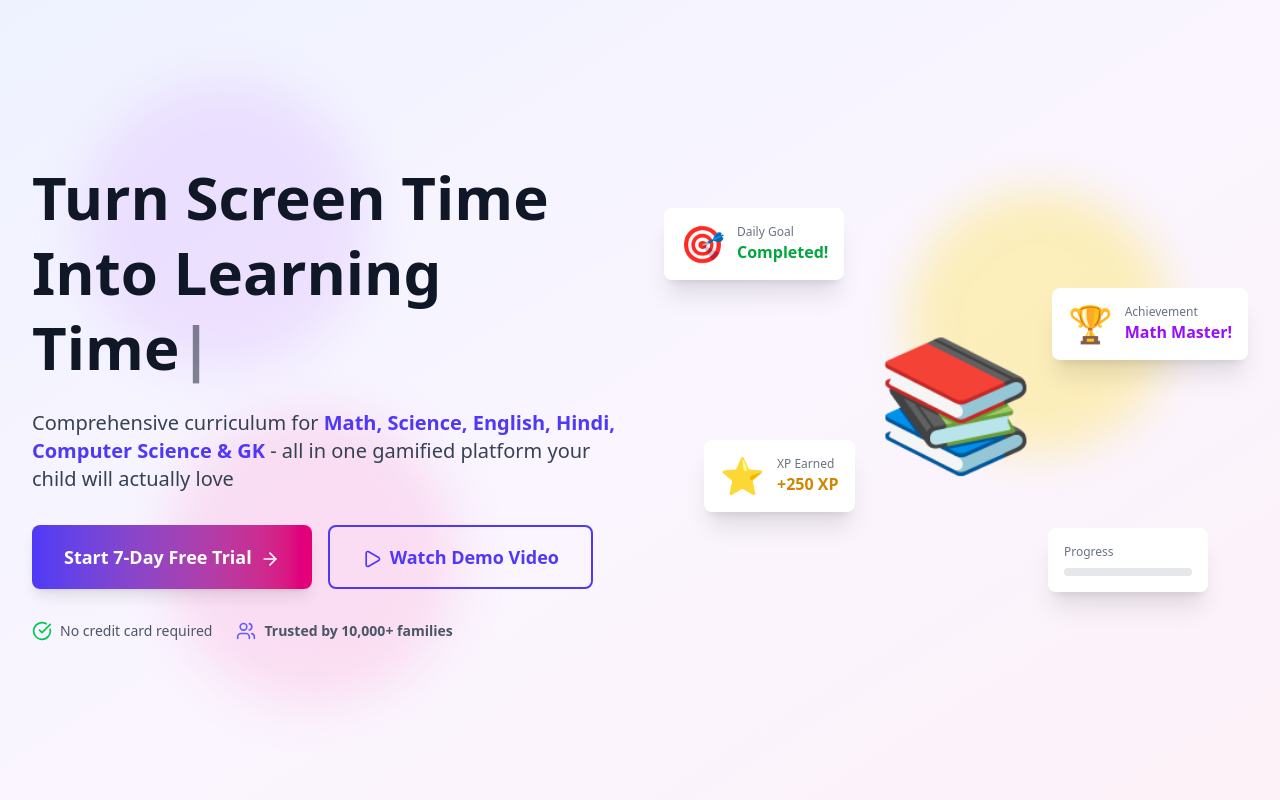
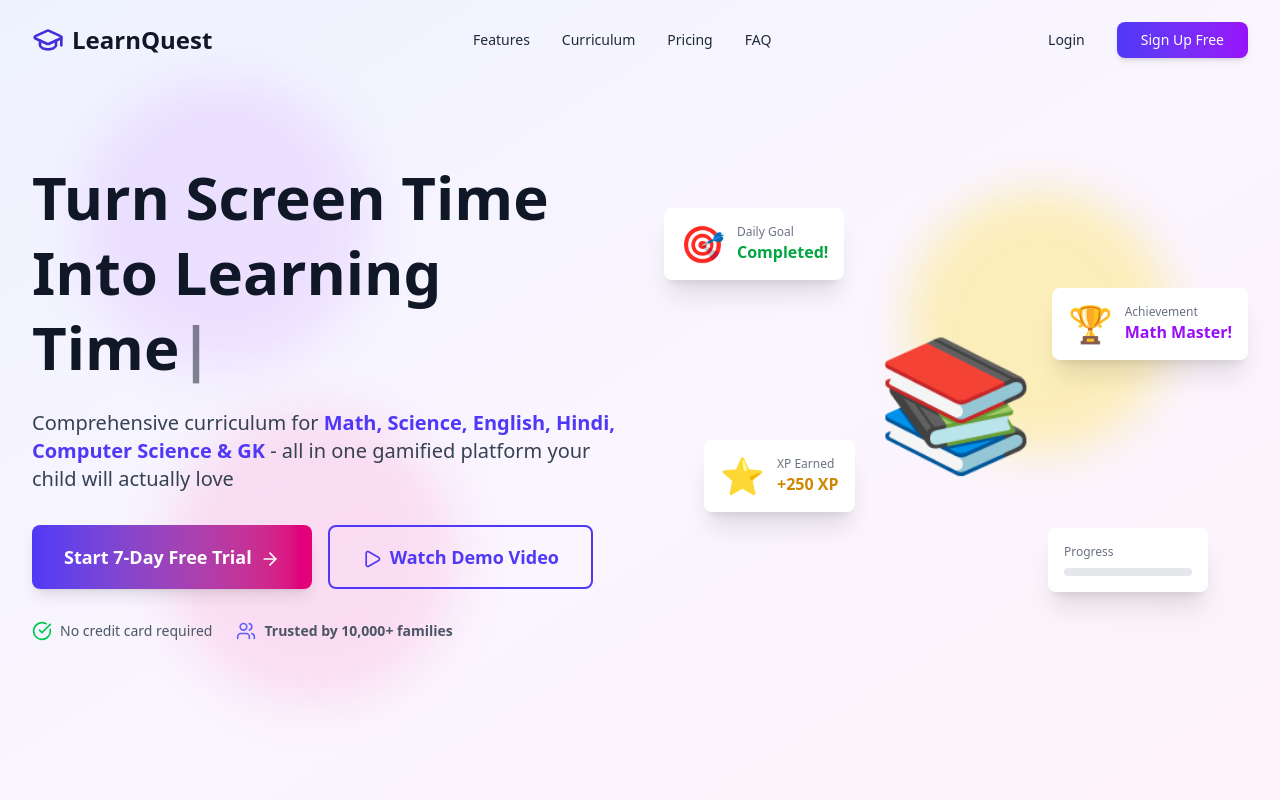
Before and after one commit to Sunny496167/EdeQuest, a React (Vite) app: page / in a window 1280 px wide. Shown: the top 800 px of the page. Built offline with nearby package versions, Linux system fonts and the light colour scheme.

Commit message:
feat: Add initial landing page with lazy loading, SEO, and public route protection.

```diff
--- a/src/components/auth/PublicRoute.jsx
+++ b/src/components/auth/PublicRoute.jsx
@@ -4,13 +4,13 @@ import { useAuth } from '../../context/AuthContext';
 function PublicRoute({ children }) {
     const { isAuthenticated, user } = useAuth();
 
-    // Redirect authenticated users to home
+    // Redirect authenticated users to dashboard
     if (isAuthenticated) {
         // If onboarding not completed, redirect to onboarding
         if (user && !user.onboardingCompleted) {
             return <Navigate to="/onboarding" replace />;
         }
-        return <Navigate to="/" replace />;
+        return <Navigate to="/dashboard" replace />;
     }
 
     return children;
--- /dev/null
+++ b/src/components/landing/LandingHeader.jsx
@@ -0,0 +1,156 @@
+import React, { useState, useEffect } from 'react';
+import { useNavigate } from 'react-router-dom';
+import { Menu, X, GraduationCap } from 'lucide-react';
+
+/**
+ * LANDING PAGE HEADER
+ * ===================
+ * Sticky header with navigation and authentication buttons
+ * Features:
+ * - Smooth scrolling to sections
+ * - Functional Login/Signup buttons
+ * - Responsive mobile menu
+ * - Transparent on top, solid on scroll
+ */
+
+const LandingHeader = () => {
+    const navigate = useNavigate();
+    const [isScrolled, setIsScrolled] = useState(false);
+    const [isMobileMenuOpen, setIsMobileMenuOpen] = useState(false);
+
+    // Handle scroll effect for header background
+    useEffect(() => {
+        const handleScroll = () => {
+            setIsScrolled(window.scrollY > 20);
+        };
+
+        window.addEventListener('scroll', handleScroll);
+        return () => window.removeEventListener('scroll', handleScroll);
+    }, []);
+
+    // Smooth scroll to section
+    const scrollToSection = (sectionId) => {
+        const element = document.getElementById(sectionId);
+        if (element) {
+            element.scrollIntoView({ behavior: 'smooth', block: 'start' });
+            setIsMobileMenuOpen(false);
+        }
+    };
+
+    // Navigation items
+    const navItems = [
+        { label: 'Features', sectionId: 'features' },
+        { label: 'Curriculum', sectionId: 'curriculum' },
+        { label: 'Pricing', sectionId: 'pricing' },
+        { label: 'FAQ', sectionId: 'faq' }
+    ];
+
+    return (
+        <header
+            className={`fixed top-0 left-0 right-0 z-50 transition-all duration-300 ${isScrolled
+                ? 'bg-white shadow-md'
+                : 'bg-transparent'
+                }`}
+        >
+            <div className="max-w-7xl mx-auto px-4 sm:px-6 lg:px-8">
+                <div className="flex items-center justify-between h-16 md:h-20">
+                    {/* Logo */}
+                    <div className="flex items-center gap-2 cursor-pointer" onClick={() => window.scrollTo({ top: 0, behavior: 'smooth' })}>
+                        <GraduationCap className={`w-8 h-8 ${isScrolled ? 'text-indigo-600' : 'text-indigo-700'}`} />
+                        <span className={`text-xl md:text-2xl font-bold ${isScrolled ? 'text-gray-900' : 'text-gray-900'}`}>
+                            LearnQuest
+                        </span>
+                    </div>
+
+                    {/* Desktop Navigation */}
+                    <nav className="hidden md:flex items-center gap-8">
+                        {navItems.map((item) => (
+                            <button
+                                key={item.sectionId}
+                                onClick={() => scrollToSection(item.sectionId)}
+                                className={`text-sm font-medium transition-colors hover:text-indigo-600 ${isScrolled ? 'text-gray-700' : 'text-gray-800'
+                                    }`}
+                            >
+                                {item.label}
+                            </button>
+                        ))}
+                    </nav>
+
+                    {/* Desktop Auth Buttons */}
+                    <div className="hidden md:flex items-center gap-4">
+                        <button
+                            onClick={() => navigate('/login')}
+                            className={`px-4 py-2 text-sm font-medium rounded-lg transition-colors ${isScrolled
+                                ? 'text-gray-700 hover:text-indigo-600'
+                                : 'text-gray-800 hover:text-indigo-600'
+                                }`}
+                        >
+                            Login
+                        </button>
+                        <button
+                            onClick={() => navigate('/signup')}
+                            className="px-6 py-2 text-sm font-medium text-white bg-linear-to-r from-indigo-600 to-purple-600 rounded-lg hover:from-indigo-700 hover:to-purple-700 transition-all shadow-md hover:shadow-lg"
+                        >
+                            Sign Up Free
+                        </button>
+                    </div>
+
+                    {/* Mobile Menu Button */}
+                    <button
+                        onClick={() => setIsMobileMenuOpen(!isMobileMenuOpen)}
+                        className="md:hidden p-2 rounded-lg hover:bg-gray-100 transition-colors"
+                        aria-label="Toggle menu"
+                    >
+                        {isMobileMenuOpen ? (
+                            <X className="w-6 h-6 text-gray-700" />
+                        ) : (
+                            <Menu className="w-6 h-6 text-gray-700" />
+                        )}
+                    </button>
+                </div>
+            </div>
+
+            {/* Mobile Menu */}
+            {isMobileMenuOpen && (
+                <div className="md:hidden bg-white border-t border-gray-200 shadow-lg">
+                    <div className="px-4 py-4 space-y-3">
+                        {/* Mobile Navigation Links */}
+                        {navItems.map((item) => (
+                            <button
+                                key={item.sectionId}
+                                onClick={() => scrollToSection(item.sectionId)}
+                                className="block w-full text-left px-4 py-2 text-gray-700 hover:bg-indigo-50 hover:text-indigo-600 rounded-lg transition-colors"
+                            >
+                                {item.label}
+                            </button>
+                        ))}
+
+                        {/* Mobile Auth Buttons */}
+                        <div className="pt-3 border-t border-gray-200 space-y-2">
+                            <button
+                                onClick={() => {
+                                    navigate('/login');
+                                    setIsMobileMenuOpen(false);
+                                }}
+                                className="block w-full px-4 py-2 text-center text-gray-700 border border-gray-300 rounded-lg hover:bg-gray-50 transition-colors"
+                            >
+                                Login
+                            </button>
+                            <button
+                                onClick={() => {
+                                    navigate('/signup');
+                                    setIsMobileMenuOpen(false);
+                                }}
+                                className="block w-full px-4 py-2 text-center text-white bg-linear-to-r from-indigo-600 to-purple-600 rounded-lg hover:from-indigo-700 hover:to-purple-700 transition-all shadow-md"
+                            >
+                                Sign Up Free
+                            </button>
+                        </div>
+                    </div>
+                </div>
+            )}
+        </header>
+    );
+};
+
+export default LandingHeader;
--- a/src/pages/marketing/Landing.jsx
+++ b/src/pages/marketing/Landing.jsx
@@ -34,8 +34,9 @@ import { useNavigate } from 'react-router-dom';
  *    - Reduces page weight significantly
  */
 
-// OPTIMIZATION: Hero loads immediately (critical for First Contentful Paint)
-// This is above the fold and needs to be visible instantly
+// OPTIMIZATION: Header and Hero load immediately (critical for First Contentful Paint)
+// These are above the fold and need to be visible instantly
+import LandingHeader from '../../components/landing/LandingHeader';
 import HeroSection from '../../components/landing/HeroSection';
 
 // OPTIMIZATION: Lazy load all below-the-fold sections
@@ -97,6 +98,9 @@ const Landing = () => {
 
             {/* OPTIMIZATION: Smooth scroll behavior set via CSS in index.css */}
             <div className="landing-page">
+                {/* HEADER - Sticky navigation with auth buttons */}
+                <LandingHeader />
+
                 {/* SECTION 1: HERO - Loads immediately (no lazy loading) */}
                 <HeroSection onCTAClick={handleCTAClick} />
 
@@ -114,7 +118,9 @@ const Landing = () => {
 
                 <Suspense fallback={<LoadingFallback />}>
                     {/* SECTION 4: FEATURES - Lazy loaded */}
-                    <FeaturesSection />
+                    <div id="features">
+                        <FeaturesSection />
+                    </div>
                 </Suspense>
 
                 <Suspense fallback={<LoadingFallback />}>
@@ -124,7 +130,9 @@ const Landing = () => {
 
                 <Suspense fallback={<LoadingFallback />}>
                     {/* SECTION 6: CURRICULUM - Lazy loaded */}
-                    <CurriculumShowcase />
+                    <div id="curriculum">
+                        <CurriculumShowcase />
+                    </div>
                 </Suspense>
 
                 <Suspense fallback={<LoadingFallback />}>
@@ -139,7 +147,9 @@ const Landing = () => {
 
                 <Suspense fallback={<LoadingFallback />}>
                     {/* SECTION 9: PRICING - Lazy loaded */}
-                    <PricingSection onCTAClick={handleCTAClick} />
+                    <div id="pricing">
+                        <PricingSection onCTAClick={handleCTAClick} />
+                    </div>
                 </Suspense>
 
                 <Suspense fallback={<LoadingFallback />}>
@@ -154,7 +164,9 @@ const Landing = () => {
 
                 <Suspense fallback={<LoadingFallback />}>
                     {/* SECTION 12: FAQ - Lazy loaded */}
-                    <FAQSection />
+                    <div id="faq">
+                        <FAQSection />
+                    </div>
                 </Suspense>
 
                 <Suspense fallback={<LoadingFallback />}>
```
